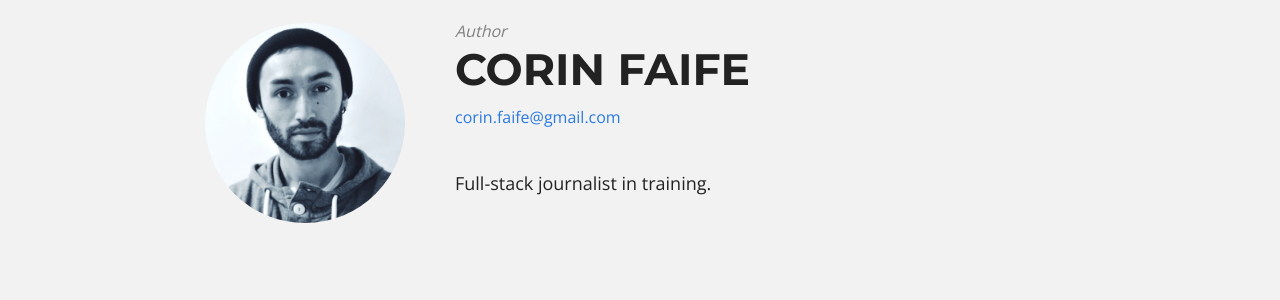
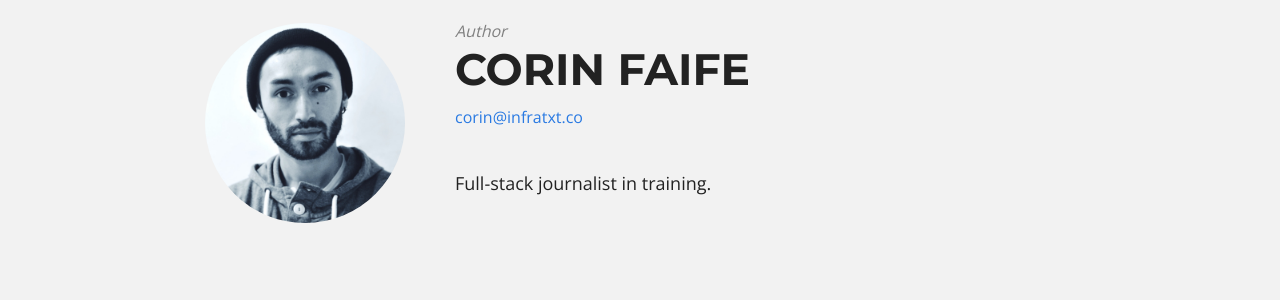
Before and after one commit to infratxt/infratxt.github.io, a Jekyll site: the page built from _posts/2015-10-02-the-first-post.md, in a window 1280 px wide. Shown: the part 1067-1367 px from the top of the page. Built offline with Jekyll 4.4.1, drawn with Linux system fonts in a browser that asks for light colours; nearby versions of some CDN libraries.

Commit message:
Change config to show corin@infratxt email

```diff
--- a/_config.yml
+++ b/_config.yml
@@ -14,7 +14,7 @@ url: "http://www.infratxt.co"
 owner:
   name:           Corin Faife
   avatar:         corinfaife.jpeg
-  email:          corin.faife@gmail.com
+  email:          corin@infratxt.co
   # Use the coder's toolbox at http://coderstoolbox.net/string/#!encoding=xml&action=encode&charset=us_ascii to encode your description into XML string
   description:    Full-stack journalist in training.
   # Social networking links used in footer. Update and remove as you like.
```
